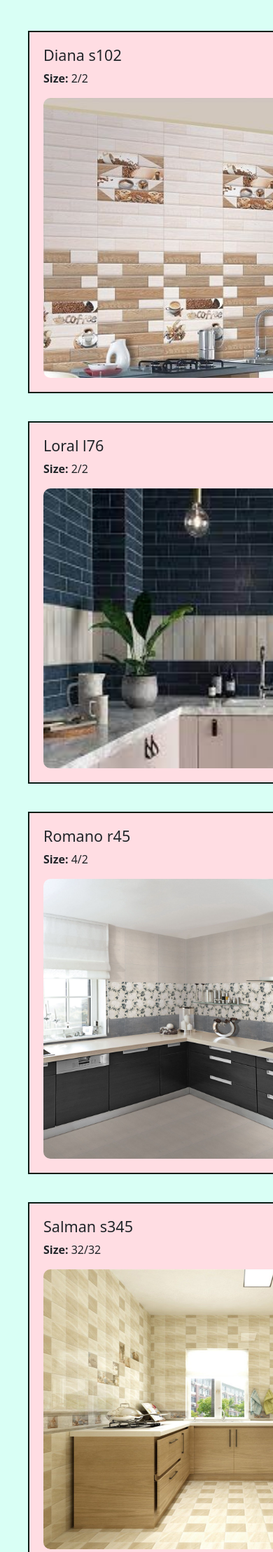
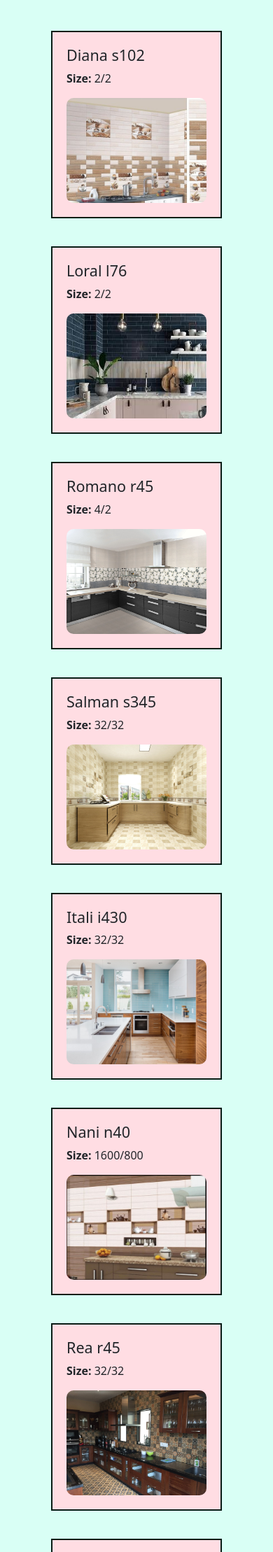
Before and after one commit to narayani2327/tile, a PHP site: page /html/kit.html in a window 390 px wide; the page is wider, and only the part inside the window is pictured. Shown: the part 76-2294 px from the top of that part at 70% size. Run offline with PHP 8.4, Linux system fonts and the light colour scheme; some libraries are stand-ins or nearby versions.

Commit message:
Update index.css

```diff
--- a/index.css
+++ b/index.css
@@ -215,6 +215,10 @@ body{
     #title p{
         font-size:15px;
     }
+    .kit img{
+        width: 200px;
+        height: 150px;
+    }
 }
 @media screen and (min-width:480px) and (max-width:630px) {
     #title{
@@ -226,6 +230,10 @@ body{
     #title p{
         font-size: 20px;
     }
+    .kit img{
+        width: 200px;
+        height: 150px;
+    }
 }
 @media screen and (min-width:631px) and (max-width:880px) {
     #title{
```
